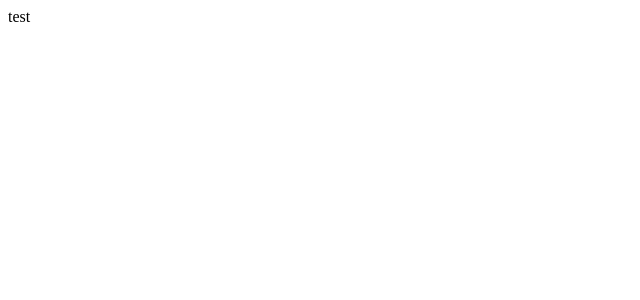
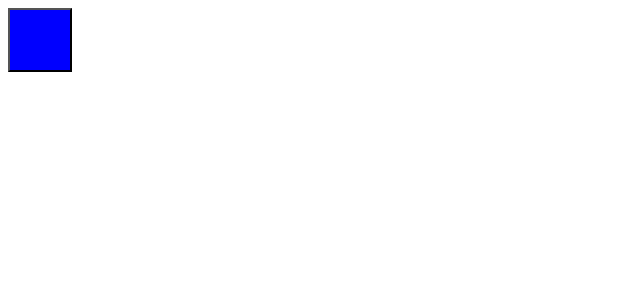
Before and after one commit to albondad/voice-controlled-virtual-robot, a React app: page / in a window 1280 px wide. Shown: the top 300 px of the page, without its empty margins (0-640 px from the left). Built offline with nearby package versions, Linux system fonts and the light colour scheme; the HTML template or start-up script is replaced by a standard one.

Commit message:
Add multiple changes 1. Add styled-jsx and polished 2. Build RecordButton component

```diff
--- a/package.json
+++ b/package.json
@@ -19,8 +19,10 @@
   "homepage": "https://github.com/albondad/voice-controlled-virtual-robot#readme",
   "dependencies": {
     "node-fetch": "^2.6.0",
+    "polished": "^3.6.6",
     "react": "^16.13.1",
-    "react-dom": "^16.13.1"
+    "react-dom": "^16.13.1",
+    "styled-jsx": "^3.3.0"
   },
   "devDependencies": {
     "@babel/cli": "^7.10.5",
--- /dev/null
+++ b/src/components/App.js
@@ -0,0 +1,12 @@
+import React from 'react';
+import { RecordButton } from './ui/atoms';
+
+const App = () => {
+    return (
+        <>
+            <RecordButton />
+        </>
+    )
+}
+
+export default App;
--- /dev/null
+++ b/src/components/ui/atoms/index.js
@@ -0,0 +1 @@
+export * from './record-button'
--- /dev/null
+++ b/src/components/ui/atoms/record-button.js
@@ -0,0 +1,18 @@
+import React from 'react';
+import { em, rem } from 'polished';
+
+export const RecordButton = (props) => {
+    return (
+        <button className="RecordButton">
+            {props.children}
+            <style jsx>{`
+                .RecordButton {
+                    background-color: blue;
+                    width: ${em(64)};
+                    height: ${em(64)};
+                    font-size: ${rem(16)};
+                }
+            `}</style>
+        </button>
+    )
+}
--- a/src/index.js
+++ b/src/index.js
@@ -1,4 +1,5 @@
 import React from 'react';
 import ReactDOM from 'react-dom';
+import App from './components/App'
 
-ReactDOM.render(<div>test</div>, document.getElementById('root'));
+ReactDOM.render(<App />, document.getElementById('root'));
```
Also changed, not shown: .babelrc, 1 other file (tests, documents, lock files or other folders).
